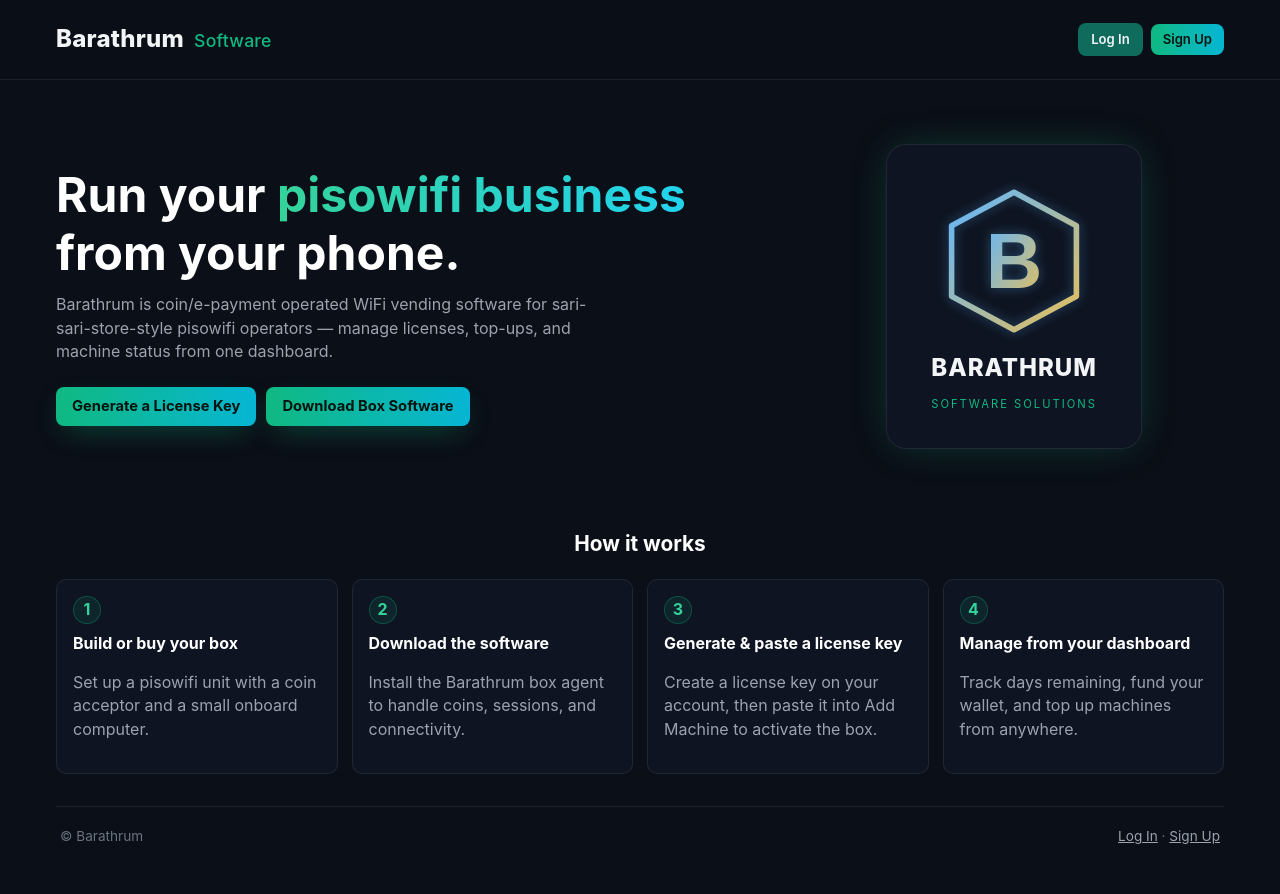
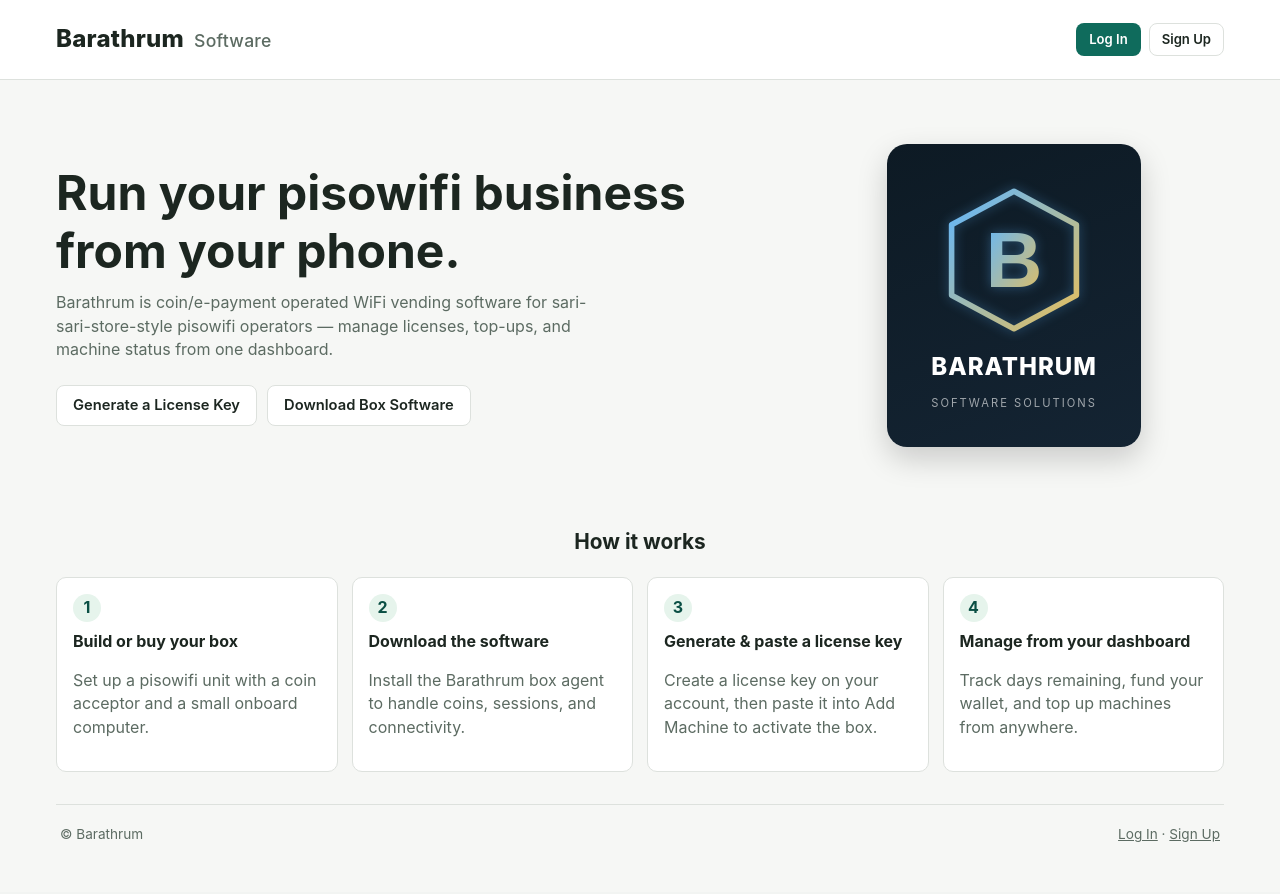
Before and after one commit to benzgarcel122-crypto/barathrum-backend, a Django app: page / in a window 1280 px wide. After the commit the page ends 842 px from the top, so only its background shows below. Run offline with Django 5.2, Linux system fonts and the light colour scheme.

Commit message:
Update landing.html

```diff
--- a/dashboard/templates/dashboard/landing.html
+++ b/dashboard/templates/dashboard/landing.html
@@ -10,83 +10,9 @@
 {% endblock %}
 {% block content %}
 
-<style>
-  /* Scoped to .landing-page only -- does not touch base.css or any other page's look. */
-  .landing-page { background: #0B0F17; }
-  .landing-page .app-shell { background: #0B0F17; }
-  .landing-page .topbar {
-    background: rgba(11, 15, 23, 0.85);
-    backdrop-filter: blur(12px);
-    border-bottom: 1px solid rgba(255, 255, 255, 0.08);
-  }
-  .landing-page .topbar .brand { color: #F3F4F6; }
-  .landing-page .topbar .brand-sub { color: #10B981; }
-  .landing-page .topbar-actions .btn { color: #F3F4F6; }
-  .landing-page .topbar-actions .btn-secondary {
-    background: linear-gradient(90deg, #10B981, #06B6D4);
-    color: #05130f;
-    border: none;
-    font-weight: 600;
-  }
-  .landing-page .landing-main { color: #F3F4F6; }
-
-  .landing-page .landing-hero { align-items: center; }
-  .landing-page .landing-hero h1 { color: #ffffff; }
-  .landing-page .landing-hero h1 .gradient-text {
-    background: linear-gradient(90deg, #34D399, #22D3EE);
-    -webkit-background-clip: text;
-    background-clip: text;
-    color: transparent;
-  }
-  .landing-page .landing-hero-sub { color: #9CA3AF; }
-
-  .landing-page .landing-cta-row .btn-secondary {
-    background: linear-gradient(90deg, #10B981, #06B6D4);
-    color: #05130f;
-    border: none;
-    font-weight: 700;
-    box-shadow: 0 10px 30px -10px rgba(16, 185, 129, 0.45);
-  }
-  .landing-page .landing-cta-row .btn-secondary:hover {
-    box-shadow: 0 10px 40px -8px rgba(16, 185, 129, 0.6);
-  }
-
-  .landing-page .landing-logo-badge {
-    background: rgba(17, 24, 39, 0.7);
-    backdrop-filter: blur(12px);
-    border: 1px solid rgba(255, 255, 255, 0.08);
-    box-shadow: 0 0 40px -10px rgba(16, 185, 129, 0.35);
-  }
-  .landing-page .landing-logo-wordmark { color: #F3F4F6; }
-  .landing-page .landing-logo-tagline { color: #10B981; }
-
-  .landing-page .landing-steps h2 { color: #ffffff; }
-  .landing-page .landing-step {
-    background: rgba(17, 24, 39, 0.7);
-    backdrop-filter: blur(12px);
-    border: 1px solid rgba(255, 255, 255, 0.08);
-    transition: border-color 0.2s ease;
-  }
-  .landing-page .landing-step:hover { border-color: rgba(16, 185, 129, 0.4); }
-  .landing-page .landing-step h3 { color: #ffffff; }
-  .landing-page .landing-step .text-muted { color: #9CA3AF; }
-  .landing-page .landing-step-num {
-    background: rgba(16, 185, 129, 0.1);
-    border: 1px solid rgba(16, 185, 129, 0.3);
-    color: #34D399;
-  }
-
-  .landing-page .landing-footer {
-    border-top: 1px solid rgba(255, 255, 255, 0.08);
-    color: #6B7280;
-  }
-  .landing-page .landing-footer a { color: #9CA3AF; }
-  .landing-page .landing-footer a:hover { color: #F3F4F6; }
-</style>
-
 <section class="landing-hero">
   <div class="landing-hero-text">
-    <h1>Run your <span class="gradient-text">pisowifi business</span> from your phone.</h1>
+    <h1>Run your pisowifi business from your phone.</h1>
     <p class="landing-hero-sub">
       Barathrum is coin/e-payment operated WiFi vending software for sari-sari-store-style
       pisowifi operators — manage licenses, top-ups, and machine status from one dashboard.
```
